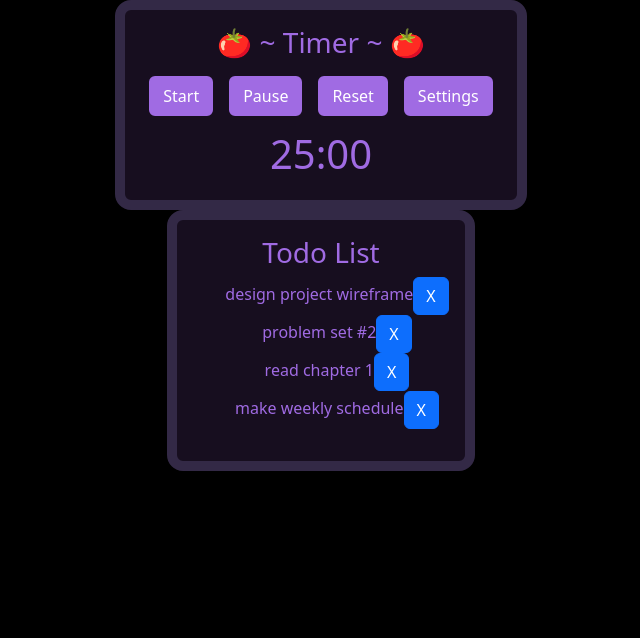
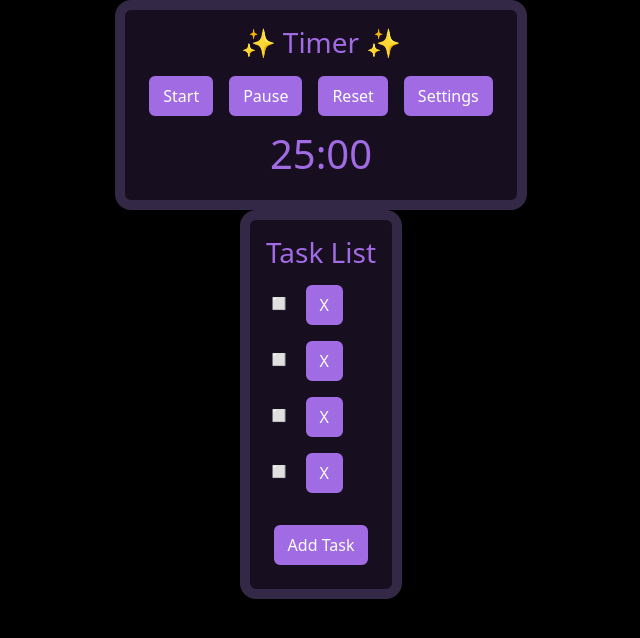
Before and after one commit to neidacreates/mind_palace_frontend, a React (Create React App) app: page /sample in a window 1280 px wide. Shown: the top 638 px of the page, without its empty margins (319-959 px from the left). Built offline with nearby package versions, Linux system fonts and the light colour scheme.

Commit message:
adding task list api calls

```diff
--- a/src/components/Timer.js
+++ b/src/components/Timer.js
@@ -4,8 +4,9 @@
 
 import React, { useEffect, useState } from "react";
 import { Button, Modal } from "react-bootstrap";
-import axios from "axios";
+// import axios from "axios";
 import Draggable from "react-draggable";
+// import { handleClose, handleShow } from "../utils/ModalFunc";
 
 const Timer = ({ seconds }) => {
   const [secondsLeft, setSecondsLeft] = useState(seconds);
@@ -66,7 +67,7 @@ const Timer = ({ seconds }) => {
 
   const handleTimerSubmit = (event) => {
     event.preventDefault();
-    axios.patch();
+    // axios.patch();
     console.log(event.target.timerMinutes.value);
     console.log(event.target.breakMinutes.value);
   };
@@ -75,7 +76,7 @@ const Timer = ({ seconds }) => {
   return (
     <Draggable>
       <div className="widget container timer">
-        <h3>🍅 ~ Timer ~ 🍅</h3>
+        <h3>✨ Timer ✨</h3>
 
         <div id="timerButtons">
           <Button onClick={start}>Start</Button>
--- a/src/components/TodoList.js
+++ b/src/components/TodoList.js
@@ -1,24 +1,90 @@
 import PropTypes from "prop-types";
 import TodoListTask from "./TodoListTask";
+import { Button, Modal } from "react-bootstrap";
+import Draggable from "react-draggable";
+// import { handleClose, handleShow } from "../utils/ModalFunc";
+import { useState } from "react";
 
-const TodoList = ({ tasks, strikethroughToggle }) => {
+const TodoList = ({
+  tasks,
+  strikethroughToggle,
+  handleTaskSubmit,
+  deleteTask,
+}) => {
+  const [showModal, setShowModal] = useState(false);
+  const handleClose = () => setShowModal(false);
+  const handleShow = () => setShowModal(true);
+
+  // useEffect(() => {
+  //   console.log("inside use effect");
+  //   let mounted = true;
+  //   axios.get(`${apiAddress}/users/${userId}/workspaces`).then((response) => {
+  //     if (mounted) {
+  //       setCurrentWorkspaces(response.data);
+  //     }
+  //   });
+  //   return () => (mounted = false);
+  // }, []);
+
   const makeAllTasks = tasks.map((task) => {
     return (
       <TodoListTask
         key={task.id}
         id={task.id}
-        taskName={task.taskName}
-        isComplete={task.isComplete}
+        title={task.title}
+        is_complete={task.is_complete}
         strikethroughToggle={strikethroughToggle}
+        deleteTask={deleteTask}
       />
     );
   });
 
   return (
-    <div className="container widget">
-      <h3> Todo List </h3>
-      <ul className="taskList">{makeAllTasks}</ul>
-    </div>
+    <Draggable>
+      <div className="container widget">
+        <h3> Task List </h3>
+        <ul className="taskList">{makeAllTasks}</ul>
+        <Button onClick={handleShow}>Add Task</Button>
+        <Modal show={showModal} onHide={handleClose}>
+          <Modal.Header closeButton>
+            <Modal.Title>New Task</Modal.Title>
+          </Modal.Header>
+          <Modal.Body>
+            <form
+              className="container"
+              onSubmit={handleTaskSubmit}
+              id="taskForm"
+            >
+              <div className="mb-3">
+                <label htmlFor="taskName" className="form-label">
+                  Task Name
+                </label>
+                <input
+                  type="text"
+                  name="taskName"
+                  className="form-control"
+                  id="taskName"
+                  aria-describedby="taskHelp"
+                />
+              </div>
+            </form>
+          </Modal.Body>
+          <Modal.Footer>
+            <Button variant="secondary" onClick={handleClose}>
+              Close
+            </Button>
+            <Button
+              variant="primary"
+              type="submit"
+              form="taskForm"
+              onClick={handleClose}
+            >
+              Create
+            </Button>
+          </Modal.Footer>
+        </Modal>
+      </div>
+    </Draggable>
   );
 };
 
@@ -26,11 +92,12 @@ TodoList.propTypes = {
   tasks: PropTypes.arrayOf(
     PropTypes.shape({
       id: PropTypes.number.isRequired,
-      taskName: PropTypes.string.isRequired,
-      isComplete: PropTypes.bool.isRequired,
+      title: PropTypes.string.isRequired,
+      is_complete: PropTypes.bool.isRequired,
     })
   ).isRequired,
   strikethroughToggle: PropTypes.func.isRequired,
+  handleTaskSubmit: PropTypes.func.isRequired,
 };
 
 export default TodoList;
--- a/src/components/TodoListTask.css
+++ b/src/components/TodoListTask.css
@@ -1,11 +1,26 @@
+.taskList {
+    list-style-position: outside;
+    text-align: left;
+}
+
 .task_incomplete {
     text-decoration: none;
+    list-style: "◻️  ";
 }
 
 .task_complete {
     text-decoration:line-through;
+    list-style: "✅  ";
 }
 
-.taskList {
-    list-style: none;
+/* .task_incomplete span:hover, .task_complete span:hover {
+    font-style: italic;
+} */
+
+.task_incomplete:hover span, .task_complete:hover span {
+    font-style: italic;
 }
+
+.task_incomplete:hover, .task_complete:hover{
+    cursor: pointer;
+}
--- a/src/components/TodoListTask.js
+++ b/src/components/TodoListTask.js
@@ -1,29 +1,32 @@
 import React from "react";
 import PropTypes from "prop-types";
 import "./TodoListTask.css";
+import { Button } from "react-bootstrap";
 
-const Task = ({ id, taskName, isComplete, strikethroughToggle }) => {
-  const toggleCompleteClass = !isComplete ? "task_incomplete" : "task_complete";
+const Task = ({ id, title, is_complete, strikethroughToggle, deleteTask }) => {
+  const toggleCompleteClass = !is_complete
+    ? "task_incomplete"
+    : "task_complete";
   return (
-    <li>
+    <li className={toggleCompleteClass}>
       <span
-        className={toggleCompleteClass}
         onClick={() => {
           strikethroughToggle(id);
         }}
       >
-        {taskName}
+        {title}
       </span>
-      <button className="btn btn-primary">X</button>
+      <Button onClick={() => deleteTask(id)}>X</Button>
     </li>
   );
 };
 
 Task.propTypes = {
   id: PropTypes.number.isRequired,
-  taskName: PropTypes.string.isRequired,
-  isComplete: PropTypes.bool.isRequired,
+  title: PropTypes.string.isRequired,
+  is_complete: PropTypes.bool.isRequired,
   strikethroughToggle: PropTypes.func.isRequired,
+  deleteTask: PropTypes.func.isRequired,
 };
 
 export default Task;
--- a/src/components/Workspace.css
+++ b/src/components/Workspace.css
@@ -4,14 +4,24 @@
     font-size: 2.5rem;
 }
 
+#muteBtn {
+    margin: 0.5rem;
+    background: #a06be3;
+    border: 2px solid #a06be3;
+}
+#muteBtn:hover {
+    margin: 0.5rem;
+    background: #170e1f;
+    border: 2px solid #a06be3;
+}
 
-#timerButtons button {
+.widget button {
     margin: 0.5rem;
     background: #a06be3;
     border: 2px solid #a06be3;
 }
 
-#timerButtons button:hover  {
+.widget button:hover  {
     margin: 0.5rem;
     background: #170e1f;
     border: 2px solid #a06be3;
--- a/src/components/Workspace.js
+++ b/src/components/Workspace.js
@@ -1,51 +1,104 @@
 // TODO:
-// mute video
-// make widgets have a background color so they're visible over the video
 
 // import Timer from "./Timer";
 // import Clock from "./Clock";
 // import Settings from "./Settings";
-// import Todo from "./Todo";
 // import Music from "./Music";
 // import { useParams, useOutletContext } from "react-router-dom";
 import { useParams, useLocation } from "react-router-dom";
-import { useState, useRef } from "react";
+import { useState, useRef, useEffect } from "react";
 import Timer from "./Timer";
 import TodoList from "./TodoList";
 import YouTube from "react-youtube";
 import "./Workspace.css";
 import { Button } from "react-bootstrap";
 import Draggable from "react-draggable";
+import axios from "axios";
 
 const Workspace = () => {
   let { state } = useLocation();
   const { workspaceName } = useParams();
   const workspaces = state.workspaces;
-  console.log(workspaces);
+  const apiAddress = process.env.REACT_APP_BACKEND_URL;
+  // console.log("workspaces are ", workspaces);
 
   // finding the proper workspace
   const workspace = workspaces.find(
     (workspace) => workspace.name.toLowerCase() === workspaceName
   );
 
-  // to do list
+  // ==========================================================
+  // Task List
+  // ==========================================================
+
+  // tasks is a list of objects
   const [tasks, setTasks] = useState(workspace.tasks);
+  console.log("1. tasks are ", tasks);
+
+  // when updating completeness
   const strikethroughToggle = (id) => {
     const newTasks = tasks.map((task) => {
       if (task.id === id) {
         return {
           ...task,
-          isComplete: !task.isComplete,
+          is_complete: !task.is_complete,
         };
       } else {
         return task;
       }
     });
     setTasks(newTasks);
+    console.log("2. tasks are ", tasks);
+    console.log(!tasks.find((task) => task.id === id).is_complete);
+    axios
+      .patch(`${apiAddress}/workspaces/${workspace.id}/tasks/${id}`, {
+        is_complete: !tasks.find((task) => task.id === id).is_complete,
+      })
+      .then(
+        (response) =>
+          console.log("response after sending complete patch", response.data),
+        console.log("tasks after strikethrough are ", tasks)
+      )
+      .catch((error) => console.error(error));
   };
 
-  // video background
-  //https://developers.google.com/youtube/player_parameters
+  // useEffect(() => {
+  //   axios
+  //     .patch(`${apiAddress}/workspaces/${workspace.id}/tasks/${id}`, {
+  //       is_complete: !tasks.find((task) => task.id === id).is_complete,
+  //     })
+  //     .then(
+  //       (response) =>
+  //         console.log("response after sending complete patch", response.data),
+  //       console.log("tasks after strikethrough are ", tasks)
+  //     )
+  //     .catch((error) => console.error(error));
+  // }, [tasks]);
+
+  // when new task is posted
+  const handleTaskSubmit = (event) => {
+    event.preventDefault();
+    axios
+      .post(`${apiAddress}/workspaces/${workspace.id}/tasks`, {
+        title: event.target.elements.taskName.value,
+        workspace: workspace.id,
+      })
+      .then((response) => setTasks([...tasks, response.data]))
+      .catch((error) => console.error(error));
+    console.log("tasks after posting are ", tasks);
+  };
+
+  const deleteTask = (id) => {
+    axios
+      .delete(`${apiAddress}/workspaces/${workspace.id}/tasks/${id}`)
+      .then(() => setTasks(tasks.filter((task) => task.id !== id)))
+      .catch((error) => console.error(error));
+  };
+  // ==========================================================
+  // Video Background
+  // https://developers.google.com/youtube/player_parameters
+  // ==========================================================
+
   const videoOptions = {
     playerVars: {
       autoplay: 1,
@@ -67,10 +120,17 @@ const Workspace = () => {
       setVideoMuted(true);
     }
   };
-
+  // ==========================================================
+  // Rendered Content
+  // ==========================================================
   return (
     <div>
-      <h3>Workspace: {workspace.name}</h3>
+      <div>Current Workspace: {workspace.name}</div>
+      <Draggable>
+        <Button id="muteBtn" onClick={toggleMuteVideo}>
+          {videoMuted ? "Unmute Background" : "Mute Background"}
+        </Button>
+      </Draggable>
 
       <Timer className="widget" seconds={workspace.timer_length} />
 
@@ -78,18 +138,14 @@ const Workspace = () => {
         className="widget"
         tasks={tasks}
         strikethroughToggle={strikethroughToggle}
+        handleTaskSubmit={handleTaskSubmit}
+        deleteTask={deleteTask}
       />
-      <Draggable>
-        <Button onClick={toggleMuteVideo}>
-          {videoMuted ? "Unmute" : "Mute"}
-        </Button>
-      </Draggable>
 
       <div className="video-background">
         <div className="video-foreground">
           <YouTube
             videoId={workspace.background_video}
-            // https://www.youtube.com/watch?v=2IdffsNov68
             opts={videoOptions}
             className="video-iframe"
             ref={videoRef}
--- /dev/null
+++ b/src/utils/ModalFunc.js
@@ -0,0 +1,2 @@
+export const handleClose = (stateUpdater) => stateUpdater(false);
+export const handleShow = (stateUpdater) => stateUpdater(true);
```
Also changed, not shown: src/Pages/Dashboard.js (+6 -3 lines).
